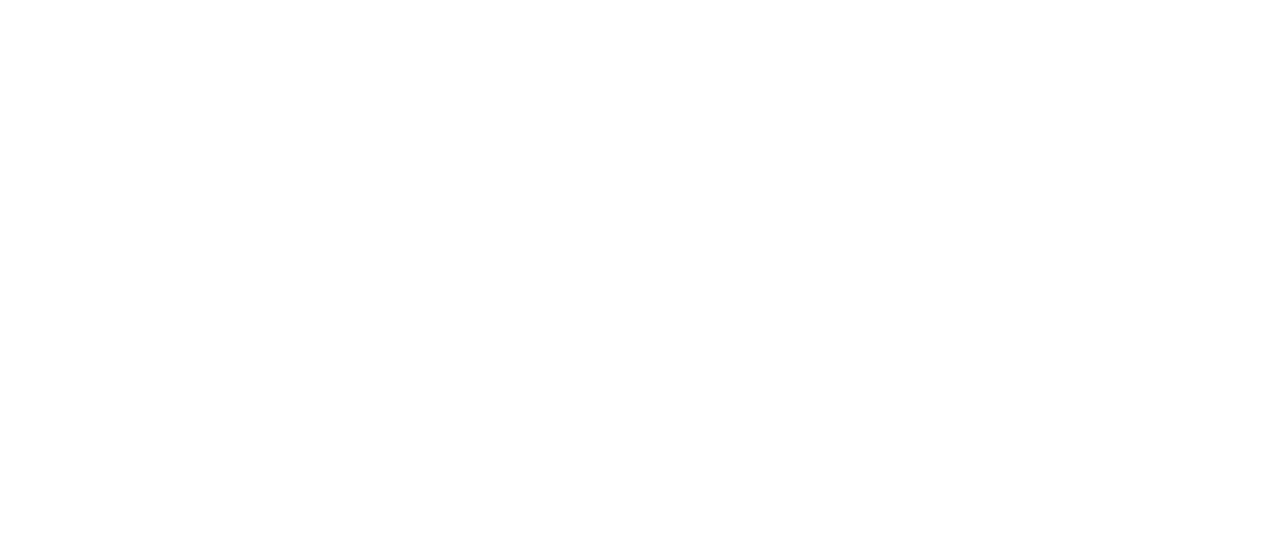
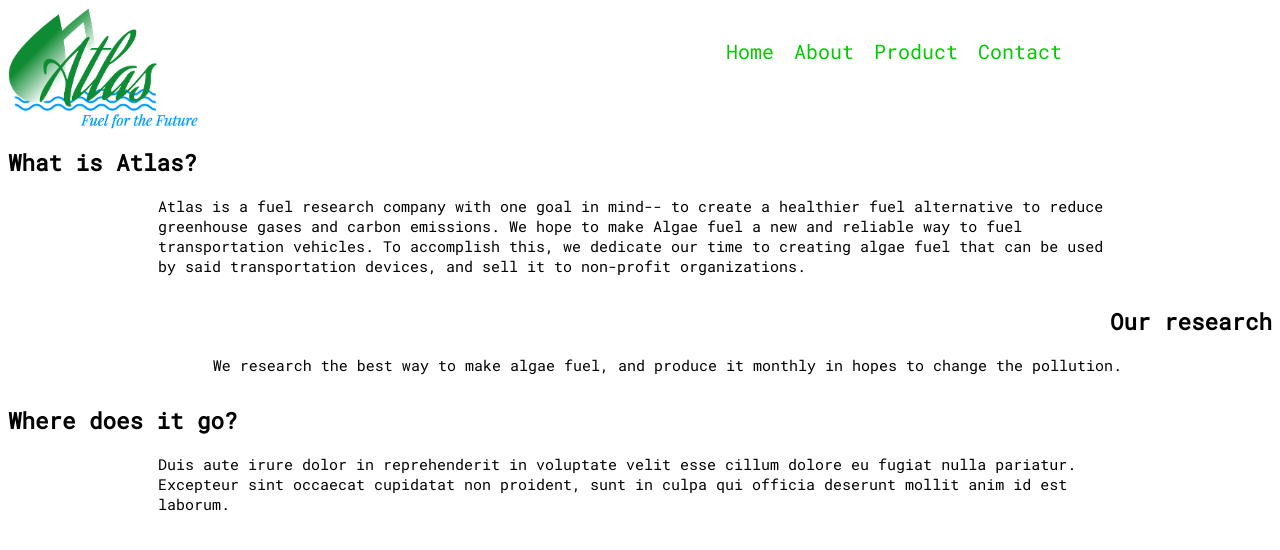
Before and after one commit to GMiller362/ctso-harrison-grace, a plain HTML site: page about.html in a window 1280 px wide. Drawn offline with Linux system fonts and the light colour scheme.

Commit message:
Added information and links.

```diff
--- a/about.html
+++ b/about.html
@@ -0,0 +1,40 @@
+<!DOCTYPE html>
+<html>
+  <head>
+    <meta charset="utf-8">
+    <title>Atlas: Algae Research Fuel</title>
+    <link href="https://fonts.googleapis.com/css?family=Roboto+Mono" rel="stylesheet">
+    <link rel="stylesheet" href="atlas.css">
+  </head>
+  <!-- All images used within this project are either created by the project members or taken from a copyright-free resource such as Unsplash or Pixabay. -->
+  <body>
+    <header>
+      <nav>
+        <img src="images/logo.png" alt="" id="logo">
+        <ul>
+          <li><a href="Product" id="tryme">Contact</a></li>
+          <li><a href="Contact">Product</a></li>
+          <li><a href="about.html">About</a></li>
+          <li><a href="index.html">Home</a></li>
+        </ul>
+      </nav>
+    </header>
+  <!-- <img src="images/seewed.jpg" alt="seaweed image" id="seaweed"> -->
+  <div class="container">
+    <section class="left">
+      <h1>What is Atlas?</h1>
+      <p>Atlas is a fuel research company with one goal in mind-- to create a healthier fuel alternative to reduce greenhouse gases and carbon emissions. We hope to make Algae fuel a new and reliable way to fuel transportation vehicles. To accomplish this, we dedicate our time to creating algae fuel that can be used by said transportation devices, and sell it to non-profit organizations. </p>
+    </section>
+    <section class="right">
+      <h1>Our research</h1>
+      <p>We research the best way to make algae fuel, and produce it monthly in hopes to change the pollution.  </p>
+    </section>
+    <section class="left">
+      <h1>Where does it go?</h1>
+      <p>Duis aute irure dolor in reprehenderit in voluptate velit esse cillum dolore eu fugiat nulla pariatur. Excepteur sint occaecat cupidatat non proident, sunt in culpa qui officia deserunt mollit anim id est laborum.</p>
+    </section>
+  </div>
+  <footer>
+  </footer>
+  </body>
+</html>
--- a/atlas.css
+++ b/atlas.css
@@ -83,6 +83,18 @@ body p {
 }
 
 /*===============
+Section styles
+===============*/
+
+section {
+  display: block;
+}
+
+section.right {
+  text-align: right;
+}
+
+/*===============
 Div styles
 ===============*/
 
```
Also changed, not shown: index.html (+1 -1 lines).
